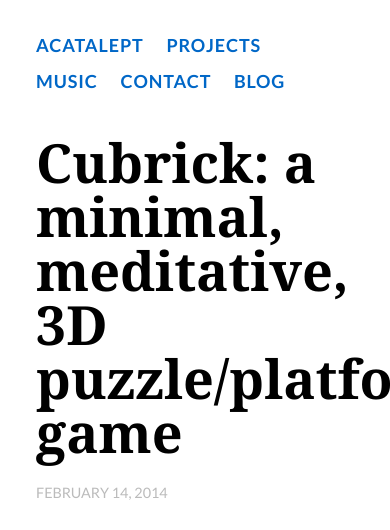
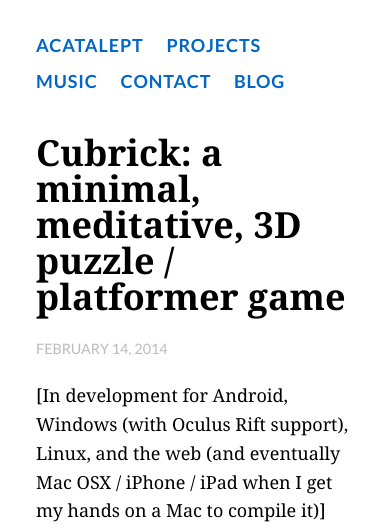
Before and after one commit to acatalept/acatalept.github.io, a Jekyll site: the page built from _posts/2014-02-14-cubrick-a-minimal-meditative-puzzle-game.md, in a window 390 px wide. Shown: the top 530 px of the page. Built offline with Jekyll 4.4.1, drawn with Linux system fonts in a browser that asks for light colours; some web fonts are replaced; comment, search, counter and statistics services are not loaded.

Commit message:
mobile h1 smaller

```diff
--- a/_posts/2014-02-14-cubrick-a-minimal-meditative-puzzle-game.md
+++ b/_posts/2014-02-14-cubrick-a-minimal-meditative-puzzle-game.md
@@ -1,6 +1,6 @@
 ---
 layout: post
-title: "Cubrick: a minimal, meditative, 3D puzzle/platformer game"
+title: "Cubrick: a minimal, meditative, 3D puzzle / platformer game"
 ---
 
 [In development for Android, Windows (with Oculus Rift support), Linux, and the web (and eventually Mac OSX / iPhone / iPad when I get my hands on a Mac to compile it)]
--- a/css/main.css
+++ b/css/main.css
@@ -166,4 +166,7 @@ blockquote {
     line-height: 2em;
     white-space: normal;
   }
+  h1 {
+    font-size: 2em;
+  }
 }
```
